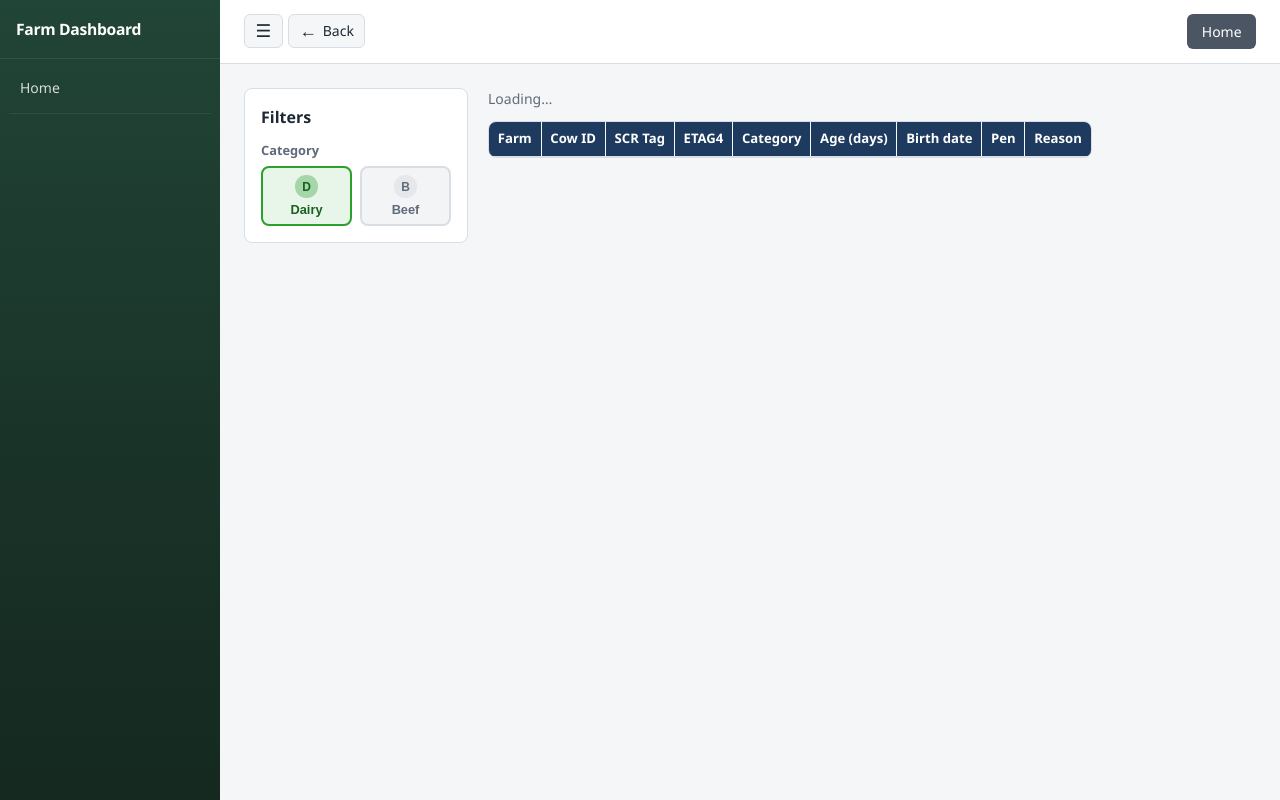
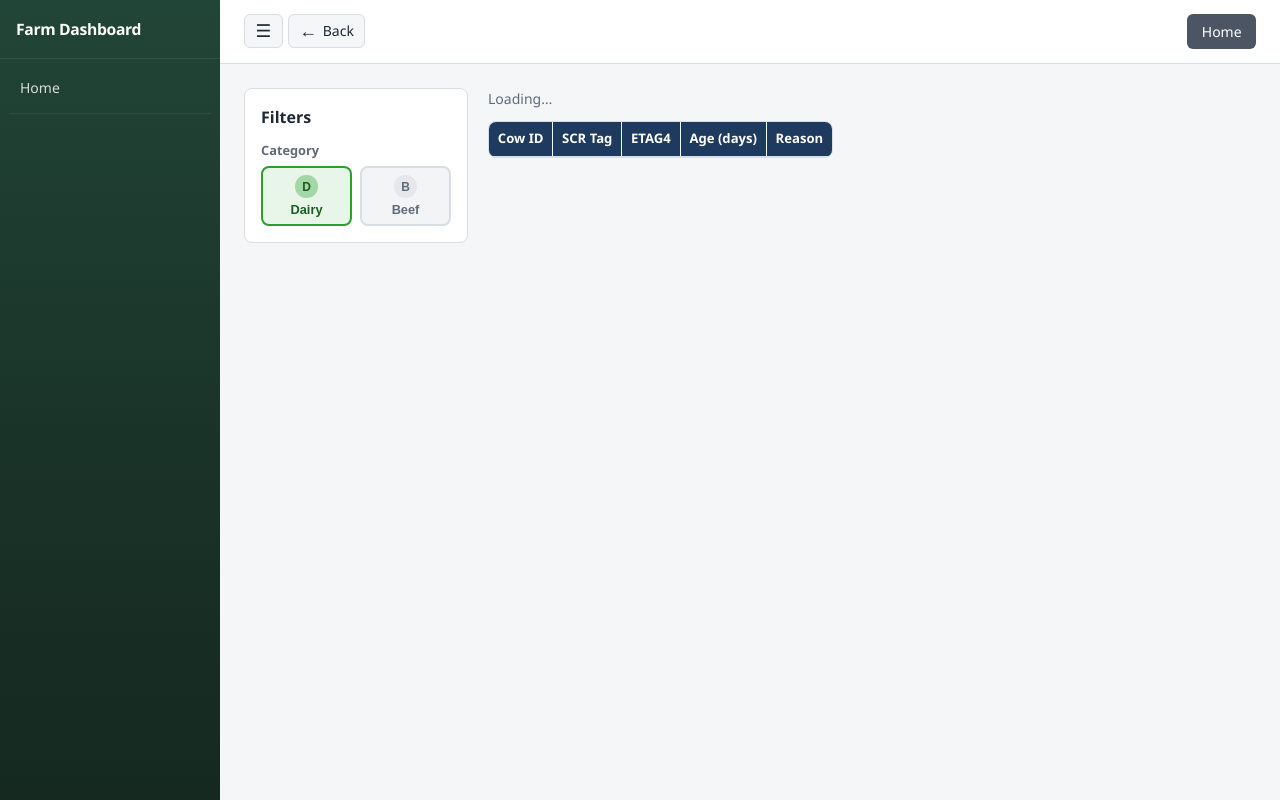
Before and after one commit to steffanrichardscwrtmalle/Farm-Dashboard, a Python web app: template templates/sensehub/unassigned.html in a window 1280 px wide. Run offline with Jinja, Linux system fonts and the light colour scheme; the template is opened without the code that fills it, so the values that code supplies are empty.

Commit message:
Slim Calves Not Assigned and left-align the SCR tag box.
Drop farm, category, birth date, and pen from the table, and remove the Monitoring tag placeholder so typing starts on the left of an empty box.

Co-authored-by: Cursor <cursoragent@cursor.com>

```diff
--- a/templates/sensehub/unassigned.html
+++ b/templates/sensehub/unassigned.html
@@ -124,12 +124,14 @@
       align-items: center;
       gap: 0.3rem;
     }
-    .scr-input {
-      width: 5.5rem;
+    #unassigned-table td:has(.scr-input) { text-align: left; }
+    #unassigned-table .scr-input {
+      width: 7.5rem;
+      max-width: 7.5rem;
       margin: 0;
-      padding: 0.25rem 0.35rem;
+      padding: 0.25rem 0.4rem;
       font-size: 0.8rem;
-      text-align: center;
+      text-align: left;
     }
     .scr-save {
       padding: 0.22rem 0.45rem;
@@ -168,14 +170,10 @@
         <table id="unassigned-table">
           <thead>
             <tr>
-              <th data-sort="farm">Farm</th>
               <th data-sort="cow_id">Cow ID</th>
               <th data-sort="scr_tag">SCR Tag</th>
               <th data-sort="etag4">ETAG4</th>
-              <th data-sort="category">Category</th>
               <th data-sort="age_days">Age (days)</th>
-              <th data-sort="birth_date">Birth date</th>
-              <th data-sort="pen">Pen</th>
               <th data-sort="reason">Reason</th>
             </tr>
           </thead>
@@ -190,17 +188,10 @@
     const tbody = document.querySelector("#unassigned-table tbody");
     const metaEl = document.getElementById("meta-line");
     const emptyEl = document.getElementById("empty-state");
-    const NUM_COLS = new Set(["cow_id", "etag4", "age_days", "pen"]);
+    const NUM_COLS = new Set(["cow_id", "etag4", "age_days"]);
     let animals = [];
     let sortKey = "etag4";
     let sortDir = "desc";
-
-    function fmtDate(iso) {
-      if (!iso) return "—";
-      const match = String(iso).match(/^(\d{4})-(\d{2})-(\d{2})/);
-      if (!match) return iso;
-      return `${match[3]}/${match[2]}/${match[1]}`;
-    }
 
     function escAttr(value) {
       return String(value ?? "")
@@ -261,20 +252,16 @@
     function renderRows(rows) {
       tbody.innerHTML = (rows || []).map((row) => `
         <tr${row.reason === "Calf ID probably wrong on SCR" ? ' class="wrong-scr"' : ""}>
-          <td>${row.farm || "—"}</td>
           <td>${row.cow_id || "—"}</td>
           <td>
             <span class="scr-edit">
-              <input class="scr-input" value="${escAttr(row.scr_tag || "")}" placeholder="Monitoring tag" data-key="${escAttr(row.row_key)}" data-farm="${escAttr(row.farm)}" data-cow="${escAttr(row.cow_id)}" data-etag="${escAttr(row.etag)}" aria-label="SCR monitoring tag">
+              <input class="scr-input" value="${escAttr(row.scr_tag || "")}" data-key="${escAttr(row.row_key)}" data-farm="${escAttr(row.farm)}" data-cow="${escAttr(row.cow_id)}" data-etag="${escAttr(row.etag)}" aria-label="SCR monitoring tag">
               <button type="button" class="scr-save">Save</button>
               <span class="scr-status"></span>
             </span>
           </td>
           <td>${row.etag4 || "—"}</td>
-          <td>${row.category || "—"}</td>
           <td>${row.age_days ?? "—"}</td>
-          <td>${fmtDate(row.birth_date)}</td>
-          <td>${row.pen || "—"}</td>
           <td>${row.reason || "—"}</td>
         </tr>
       `).join("");
```
